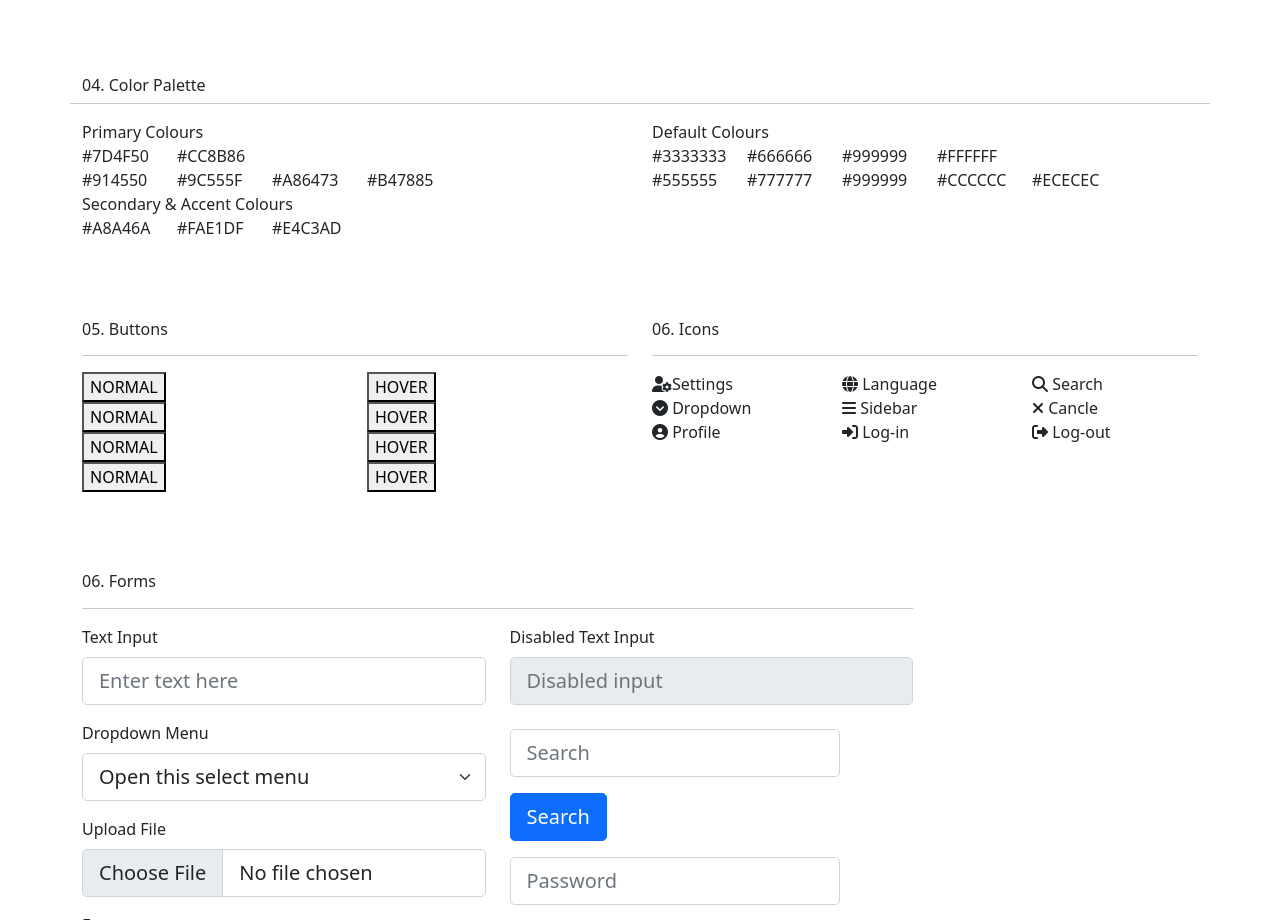
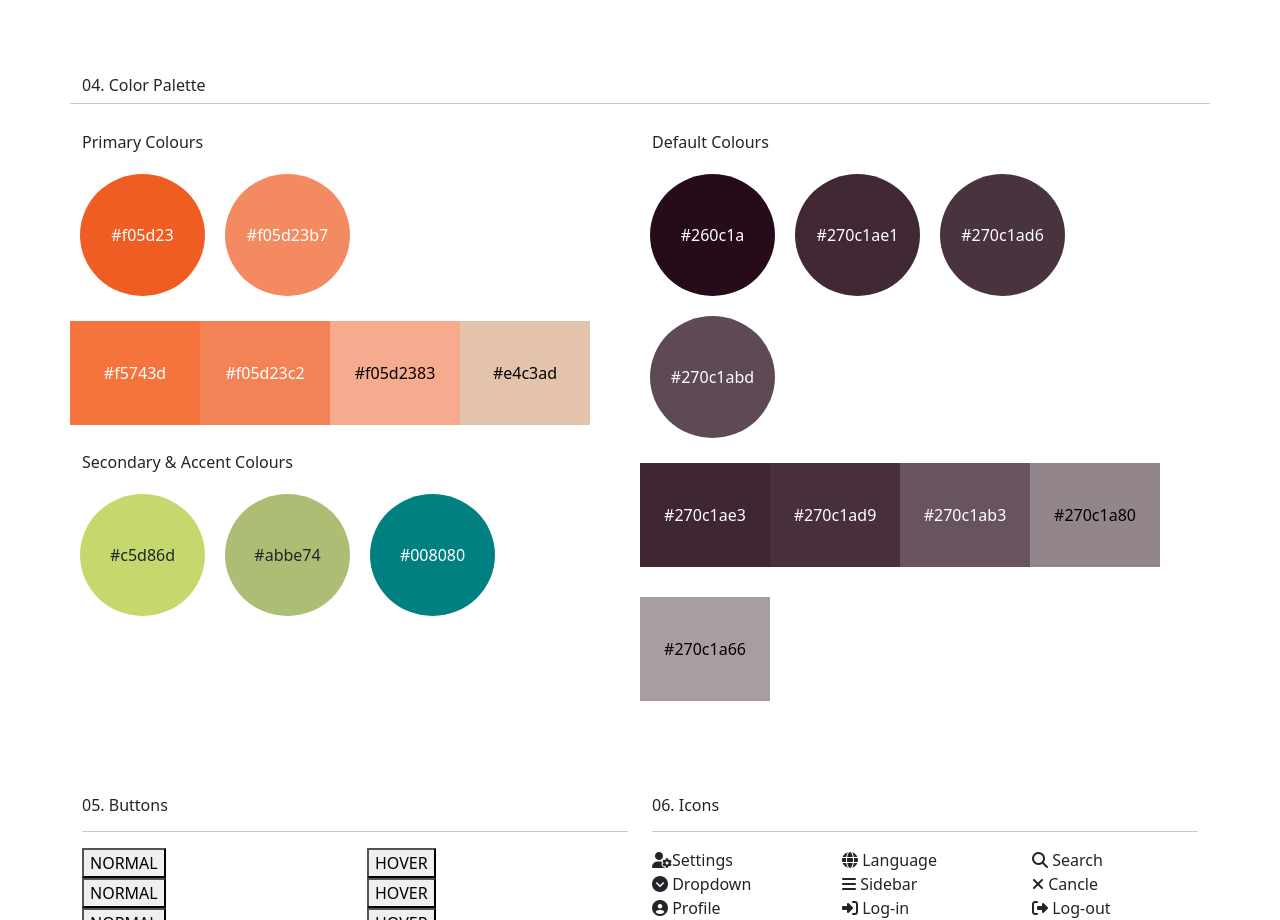
Before and after one commit to LeiaLL/UI-Design-Guide, a plain HTML site: page index.html in a window 1280 px wide. Shown: the part 1380-2300 px from the top of the page. Drawn offline with nearby package versions, Linux system fonts and the light colour scheme.

Commit message:
Added colour section styling

```diff
--- a/index.html
+++ b/index.html
@@ -240,38 +240,37 @@
               <ul>
                 <li class="colourHeading">Primary Colours</li>
                 <div class="row">
-                  <div class="col-2 primaryC1">#7D4F50</div>
-                  <div class="col-2 primaryC2">#CC8B86</div>
+                  <div class="col-2 primaryC1">#f05d23</div>
+                  <div class="col-2 primaryC2">#f05d23b7</div>
                 </div>
                 <div class="row">
-                  <div class="col-2 primaryPC1">#914550</div>
-                  <div class="col-2 primaryPC2">#9C555F</div>
-                  <div class="col-2 primaryPC3">#A86473</div>
-                  <div class="col-2 primaryPC4">#B47885</div>
+                  <div class="col-2 primaryPC1">#f5743d</div>
+                  <div class="col-2 primaryPC2">#f05d23c2</div>
+                  <div class="col-2 primaryPC3">#f05d2383</div>
+                  <div class="col-2 primaryPC4">#e4c3ad</div>
                 </div>
                 <li class="colourHeading">Secondary & Accent Colours</li>
                 <div class="row">
-                  <div class="col-2 accentC1">#A8A46A</div>
-                  <div class="col-2 accentC2">#FAE1DF</div>
-                  <div class="col-2 accentC3">#E4C3AD</div>
+                  <div class="col-2 accentC1">#c5d86d</div>
+                  <div class="col-2 accentC2">#abbe74</div>
+                  <div class="col-2 accentC3">#008080</div>
                 </div>
               </ul>
             </div>
             <div class="col-6">
               <li class="colourHeading">Default Colours</li>
               <div class="row">
-                <div class="col-2 defaultC1">#3333333</div>
-                <div class="col-2 defaultC2">#666666</div>
-                <div class="col-2 defaultC3">#999999</div>
-                <div class="col-2 defaultC4">#FFFFFF</div>
+                <div class="col-2 defaultC1">#260c1a</div>
+                <div class="col-2 defaultC2">#270c1ae1</div>
+                <div class="col-2 defaultC3">#270c1ad6</div>
+                <div class="col-2 defaultC4">#270c1abd</div>
               </div>
               <div class="row">
-                <div class="col-2 defaultPC1">#555555</div>
-                <div class="col-2 defaultPC2">#777777</div>
-                <div class="col-2 defaultPC3">#999999</div>
-
-                <div class="col-2 defaultPC4 lightC">#CCCCCC</div>
-                <div class="col-2 defaultPC5 lightC">#ECECEC</div>
+                <div class="col-2 defaultPC1">#270c1ae3</div>
+                <div class="col-2 defaultPC2">#270c1ad9</div>
+                <div class="col-2 defaultPC3">#270c1ab3</div>
+                <div class="col-2 defaultPC4 lightC">#270c1a80</div>
+                <div class="col-2 defaultPC5 lightC">#270c1a66</div>
               </div>
             </div>
           </div>
--- a/src/style.css
+++ b/src/style.css
@@ -73,3 +73,130 @@ a {
 }
 
 /* Typeface Section*/
+/*Color Section*/
+.primaryC1 {
+  background-color: #f05d23;
+}
+
+.primaryC2 {
+  background-color: #f05d23b7;
+}
+
+.primaryPC1 {
+  background-color: #f5743d;
+}
+
+.primaryPC2 {
+  background-color: #f05d23c2;
+}
+
+.accentC1 {
+  background-color: #c5d86d;
+}
+.accentC2 {
+  background-color: #abbe74;
+}
+.accentC3 {
+  background-color: #008080;
+  color: #fff;
+}
+
+.defaultC1 {
+  background-color: #260c1a;
+  color: #fff;
+}
+
+.defaultC2 {
+  background-color: #270c1ae1;
+  color: #fff;
+}
+.defaultC3 {
+  background-color: #270c1ad6;
+  color: #fff;
+}
+.defaultC4 {
+  background-color: #270c1abd;
+  color: #fff;
+}
+
+.defaultPC1 {
+  background-color: #270c1ae3;
+}
+.defaultPC2 {
+  background-color: #270c1ad9;
+}
+.defaultPC3 {
+  background-color: #270c1ab3;
+}
+
+.defaultPC4 {
+  background-color: #270c1a80;
+}
+.defaultPC5 {
+  background-color: #270c1a66;
+}
+
+.primaryC1,
+.primaryC2 {
+  color: #fff;
+}
+.primaryPC1,
+.primaryPC2,
+.primaryPC3,
+.primaryPC4 {
+  text-align: center;
+  margin: 15px 0;
+  padding: 40px 0;
+  width: 130px;
+  color: #fff;
+}
+
+.primaryPC3 {
+  background-color: #f05d2383;
+  color: #000;
+}
+.primaryPC4 {
+  background-color: #e4c3ad;
+  color: #000;
+}
+
+.defaultPC1,
+.defaultPC2,
+.defaultPC3,
+.defaultPC4,
+.defaultPC5,
+.defaultPC6 {
+  text-align: center;
+  margin: 15px 0;
+  padding: 40px 0;
+  width: 130px;
+  color: #fff;
+}
+
+.accentC1,
+.accentC2,
+.accentC3,
+.primaryC1,
+.primaryC2,
+.defaultC1,
+.defaultC2,
+.defaultC3,
+.defaultC4 {
+  text-align: center;
+  margin: 10px;
+  padding: 49px 0;
+  border-radius: 50%;
+  width: 125px;
+}
+
+.lightC {
+  color: #000;
+}
+
+.colourHeading {
+  margin: 10px;
+  position: relative;
+  left: -10px;
+  font-size: 16px;
+}
+/*Color Section*/
```
